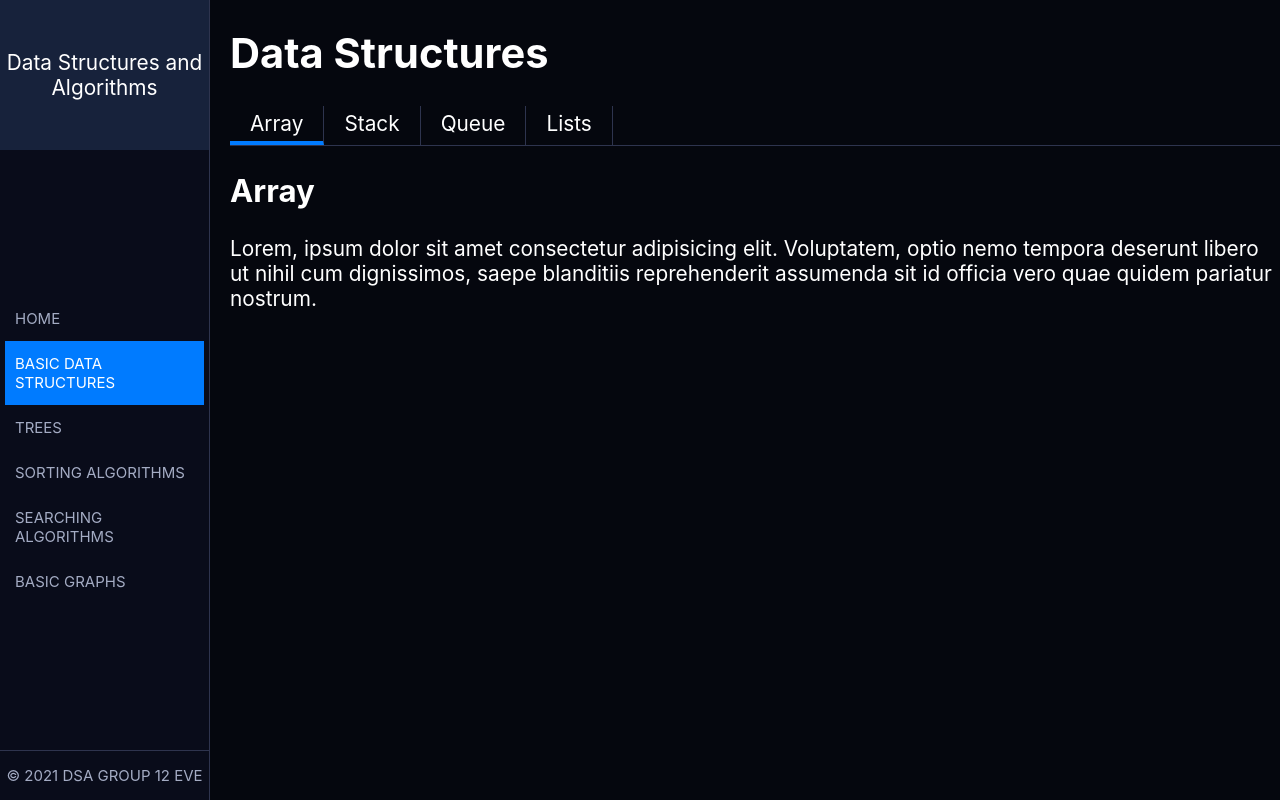
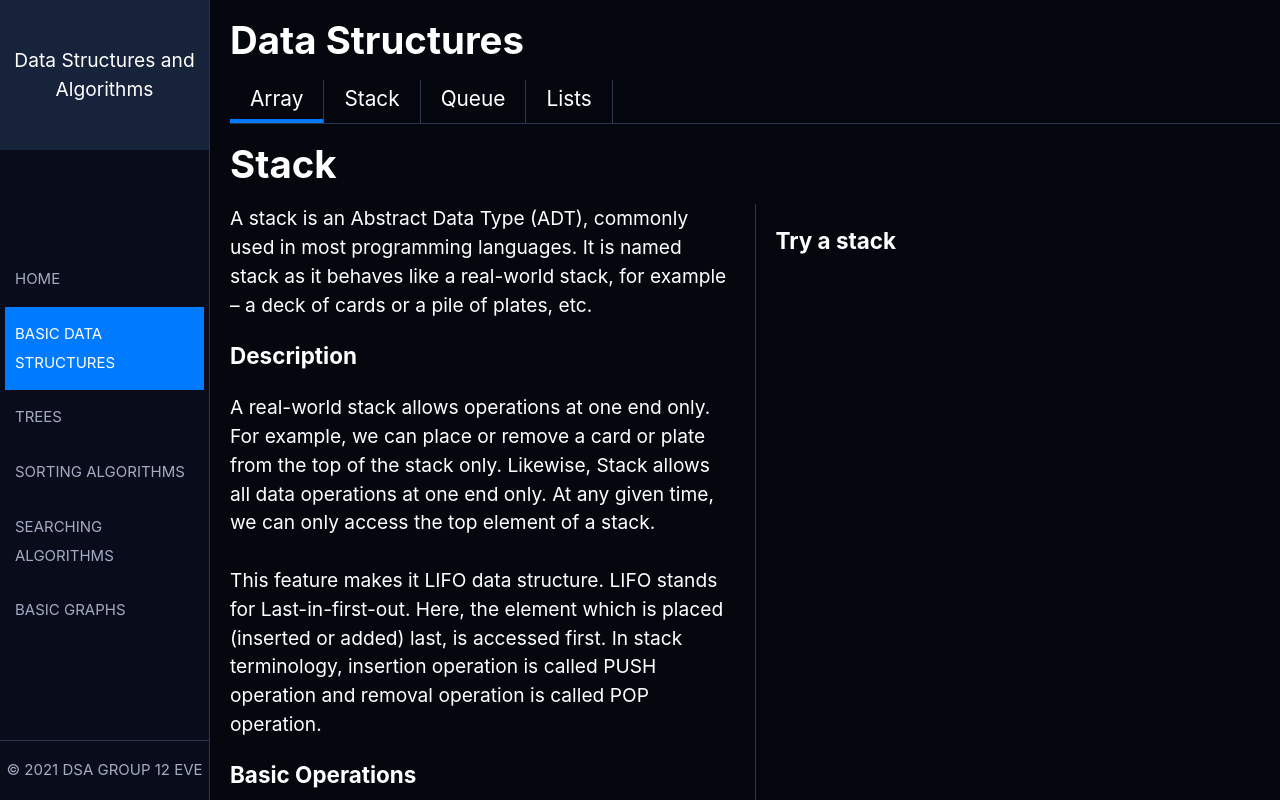
Before and after one commit to Mubangizi/data-structures-info, a React (Create React App) app: page /data_structures in a window 1280 px wide. Shown: the top 800 px of the page. Built offline with nearby package versions, Linux system fonts and the light colour scheme.

Commit message:
Add stack conten and definitions

```diff
--- a/src/components/DatastructuresPage/DatastructuresPage.css
+++ b/src/components/DatastructuresPage/DatastructuresPage.css
@@ -7,6 +7,7 @@
 
 .HeaderMenuItems .MenuItem{
     padding: 5px 20px;
+    font-size: 1.3rem;
     cursor: pointer;
     border-right: 1px solid var(--color-background-light);
 }
@@ -24,3 +25,20 @@
 .ShowContent{
     display: block;
 }
+.ItemContent .SideLine{
+    display: grid;
+    grid-template-columns: 1fr 1fr;
+    background-color: var(--color-background-light);
+    gap: 1px;
+}
+.ItemContent .SideLine > div{
+    background-color: var(--color-background-dark);
+}
+.ItemDescription{
+    padding-right: 20px;
+}
+
+.ItemDemo{
+    padding-left: 20px;
+
+}
--- a/src/components/DatastructuresPage/index.jsx
+++ b/src/components/DatastructuresPage/index.jsx
@@ -42,7 +42,7 @@ const DatastructuresPage = () => {
             ))}
           </div>
         </header>
-        <content className={`ItemContent ${showContent(1)}`}>
+        <content className={`ItemContent ${showContent(2)}`}>
           <h2 className="ItemHeading">Array</h2>
           <div className="ItemDescription">
             Lorem, ipsum dolor sit amet consectetur adipisicing elit.
@@ -51,13 +51,42 @@ const DatastructuresPage = () => {
             vero quae quidem pariatur nostrum.
           </div>
         </content>
-        <content className={`ItemContent ${showContent(2)}`}>
-          <h2 className="ItemHeading">Stack</h2>
-          <div className="ItemDescription">
-            Lorem, ipsum dolor sit amet consectetur adipisicing elit.
-            Voluptatem, optio nemo tempora deserunt libero ut nihil cum
-            dignissimos, saepe blanditiis reprehenderit assumenda sit id officia
-            vero quae quidem pariatur nostrum.
+        <content className={`ItemContent ${showContent(1)}`}>
+          <h1 className="ItemHeading">Stack</h1>
+          <div className="SideLine">
+            <div className="ItemDescription ">
+              A stack is an Abstract Data Type (ADT), commonly used in most
+              programming languages. It is named stack as it behaves like a
+              real-world stack, for example – a deck of cards or a pile of
+              plates, etc.
+              <h3>Description</h3>
+              A real-world stack allows operations at one end only. For example,
+              we can place or remove a card or plate from the top of the stack
+              only. Likewise, Stack allows all data operations at one end only.
+              At any given time, we can only access the top element of a stack.
+              <br /> <br />
+              This feature makes it LIFO data structure. LIFO stands for
+              Last-in-first-out. Here, the element which is placed (inserted or
+              added) last, is accessed first. In stack terminology, insertion
+              operation is called PUSH operation and removal operation is called
+              POP operation.
+              <h3>Basic Operations</h3>
+              Stack operations may involve initializing the stack, using it and
+              then de-initializing it. Apart from these basic stuffs, a stack is
+              used for the following operations:
+              <ul>
+                <li>push() − Pushing (storing) an element on the stack.</li>
+                <li>pop() - Removing (accessing) an element from the stack.</li>
+                <li>
+                  peek() − get the top data element of the stack, without
+                  removing it.
+                </li>
+                <li>isEmpty() − check if stack is empty.</li>
+              </ul>
+            </div>
+            <div className="ItemDemo">
+              <h3>Try a stack</h3>
+            </div>
           </div>
         </content>
         <content className={`ItemContent ${showContent(3)}`}>
--- a/src/index.css
+++ b/src/index.css
@@ -30,5 +30,6 @@ code {
 }
 
 div{
-  font-size: 1.3rem;
+  font-size: 1.2rem;
+  line-height: 1.8rem;
 }
```
